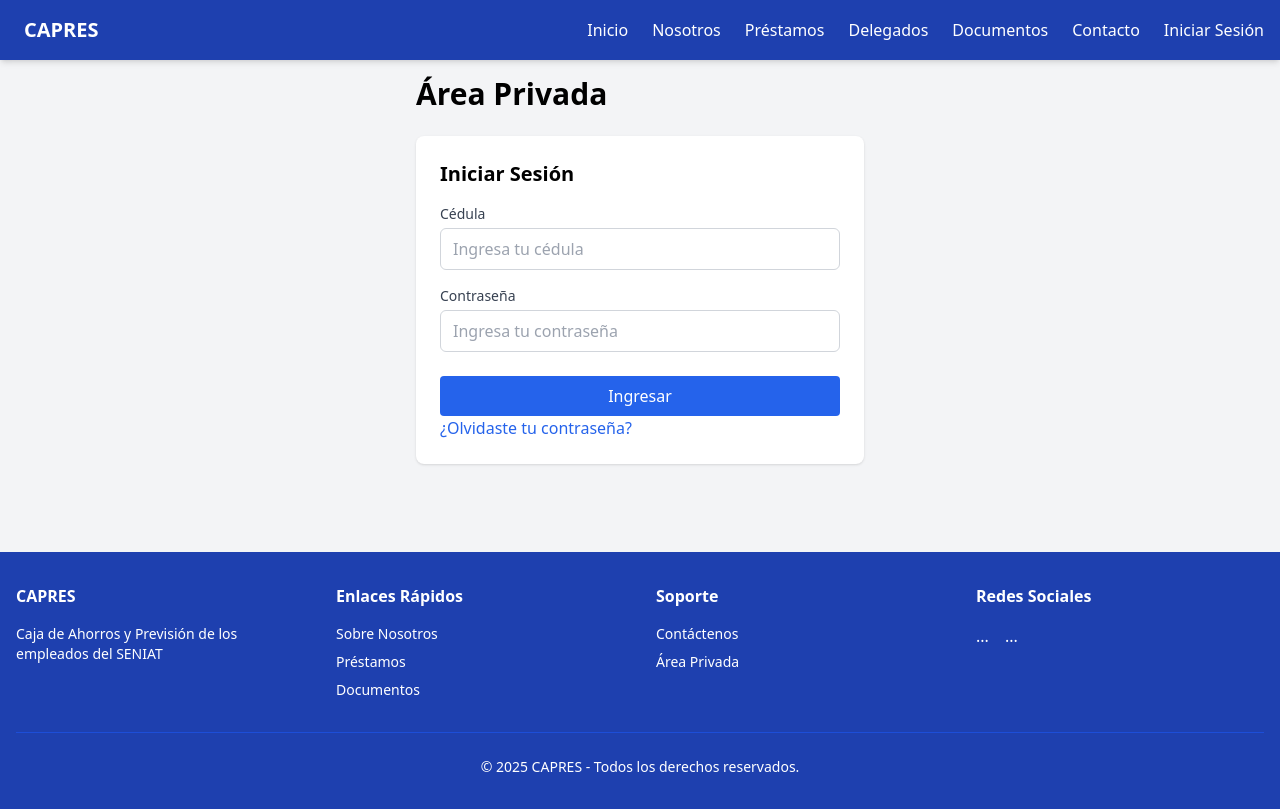
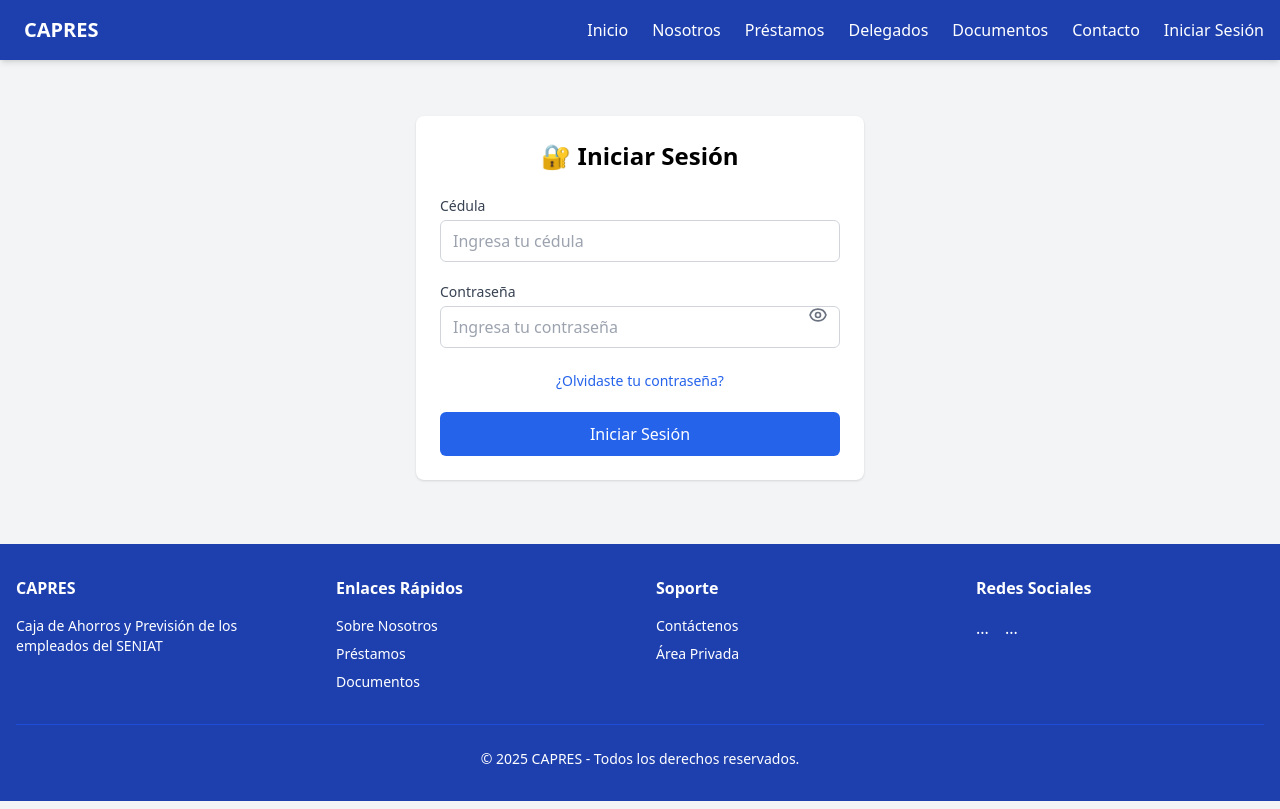
Before and after one commit to edgarjrojaslopez/capres-web, a Next.js app: page /login in a window 1280 px wide. Built offline with nearby package versions, Linux system fonts and the light colour scheme.

Commit message:
fix: mostrar/ocultar password

```diff
--- a/components/LoginForm.jsx
+++ b/components/LoginForm.jsx
@@ -1,19 +1,18 @@
+// components/LoginForm.jsx
 'use client';
 
-import { useRouter } from 'next/navigation';
 import { useState } from 'react';
-import Link from 'next/link';
 
 export default function LoginForm() {
-  const router = useRouter();
   const [cedula, setCedula] = useState('');
   const [password, setPassword] = useState('');
+  const [showPassword, setShowPassword] = useState(false); // ← Controla si se muestra la contraseña
+  const [loading, setLoading] = useState(false);
   const [error, setError] = useState('');
-  const [isLoading, setIsLoading] = useState(false);
 
   const handleSubmit = async (e) => {
     e.preventDefault();
-    setIsLoading(true);
+    setLoading(true);
     setError('');
 
     try {
@@ -28,81 +27,140 @@
       const data = await res.json();
 
       if (!res.ok) {
-        // El error de la API es un objeto. Extraemos el mensaje para mostrarlo.
-        // El error de React ocurre porque se intenta renderizar el objeto de error completo.
-        const errorMessage =
-          data.error?.message || data.error || 'Credenciales inválidas';
-        setError(errorMessage);
+        setError(data.error?.message || 'Credenciales inválidas');
         return;
       }
 
-      setError(''); // Limpiamos el error si el login es exitoso
+      // Guardar en localStorage
       localStorage.setItem('token', data.token);
-      localStorage.setItem('userId', data.user.id); // Guardamos el ID del usuario
-      localStorage.setItem('userData', JSON.stringify(data.user)); // Datos adicionales si se necesitan
-      router.push('/dashboard');
+      localStorage.setItem('userData', JSON.stringify(data.user));
+
+      // Redirigir al dashboard
+      window.location.href = '/dashboard';
     } catch (err) {
-      console.error('Error al iniciar sesión:', err);
-      setError('Hubo un problema al conectar con el servidor.'); // 👈 Mostramos un error genérico
+      setError('Error de conexión con el servidor.');
     } finally {
-      setIsLoading(false);
+      setLoading(false);
     }
   };
 
   return (
-    <div className="max-w-md mx-auto">
-      <h2 className="text-3xl font-bold mb-6">Área Privada</h2>
-      <div className="bg-white p-6 rounded-lg shadow mb-6">
-        <h3 className="text-xl font-semibold mb-4">Iniciar Sesión</h3>
-        <form onSubmit={handleSubmit}>
-          {/* Mostramos el mensaje de error aquí */}
-          {error && (
-            <div className="mb-4 p-3 bg-red-100 text-red-700 border border-red-400 rounded">
-              {error}
-            </div>
-          )}
-          <div className="mb-4">
-            <label className="block text-sm font-medium text-gray-700 mb-1">
+    <div className="max-w-md mx-auto mt-10 p-6 bg-white rounded-lg shadow">
+      <h2 className="text-2xl font-bold mb-6 text-center">🔐 Iniciar Sesión</h2>
+
+      <form onSubmit={handleSubmit} className="space-y-5">
+        {/* Campo Cédula */}
+        <div>
+          <label
+            htmlFor="cedula"
+            className="block text-sm font-medium text-gray-700 mb-1"
+          >
             Cédula
           </label>
           <input
             type="text"
+            id="cedula"
             value={cedula}
             onChange={(e) => setCedula(e.target.value)}
+            className="w-full px-3 py-2 border border-gray-300 rounded-md focus:ring-2 focus:ring-blue-500 focus:outline-none"
             placeholder="Ingresa tu cédula"
-              className="w-full px-3 py-2 border border-gray-300 rounded-md focus:outline-none focus:ring-2 focus:ring-blue-500"
             required
           />
         </div>
 
-          <div className="mb-6">
-            <label className="block text-sm font-medium text-gray-700 mb-1">
+        {/* Campo Contraseña con ícono de ojo */}
+        <div className="relative">
+          <label
+            htmlFor="password"
+            className="block text-sm font-medium text-gray-700 mb-1"
+          >
             Contraseña
           </label>
           <input
-              type="password"
+            type={showPassword ? 'text' : 'password'} // ← Cambia dinámicamente
+            id="password"
             value={password}
             onChange={(e) => setPassword(e.target.value)}
+            className="w-full px-3 py-2 border border-gray-300 rounded-md focus:ring-2 focus:ring-blue-500 focus:outline-none pr-10"
             placeholder="Ingresa tu contraseña"
-              className="w-full px-3 py-2 border border-gray-300 rounded-md focus:outline-none focus:ring-2 focus:ring-blue-500"
             required
           />
+
+          {/* Ícono de ojo */}
+          <button
+            type="button"
+            onClick={() => setShowPassword(!showPassword)}
+            className="absolute inset-y-0 right-0 pr-3 flex items-center text-gray-500 hover:text-gray-700 focus:outline-none"
+            aria-label={
+              showPassword ? 'Ocultar contraseña' : 'Mostrar contraseña'
+            }
+          >
+            {showPassword ? (
+              <svg
+                xmlns="http://www.w3.org/2000/svg"
+                className="h-5 w-5"
+                fill="none"
+                viewBox="0 0 24 24"
+                stroke="currentColor"
+              >
+                <path
+                  strokeLinecap="round"
+                  strokeLinejoin="round"
+                  strokeWidth={2}
+                  d="M13.875 18.825A10.05 10.05 0 0112 19c-4.478 0-8.268-2.943-9.543-7a9.97 9.97 0 011.563-3.029m5.858.908a3 3 0 114.243 4.243M9.878 9.878l4.242 4.242M9.878 9.878L3 3m6.878 6.878L21 21"
+                />
+              </svg>
+            ) : (
+              <svg
+                xmlns="http://www.w3.org/2000/svg"
+                className="h-5 w-5"
+                fill="none"
+                viewBox="0 0 24 24"
+                stroke="currentColor"
+              >
+                <path
+                  strokeLinecap="round"
+                  strokeLinejoin="round"
+                  strokeWidth={2}
+                  d="M15 12a3 3 0 11-6 0 3 3 0 016 0z"
+                />
+                <path
+                  strokeLinecap="round"
+                  strokeLinejoin="round"
+                  strokeWidth={2}
+                  d="M2.458 12C3.732 7.943 7.523 5 12 5c4.478 0 8.268 2.943 9.542 7-1.274 4.057-5.064 7-9.542 7-4.477 0-8.268-2.943-9.542-7z"
+                />
+              </svg>
+            )}
+          </button>
         </div>
 
+        {/* Mensaje de error */}
+        {error && (
+          <div className="text-red-600 text-sm text-center bg-red-50 py-2 px-3 rounded">
+            {error}
+          </div>
+        )}
+
+        {/* Enlace a recuperación de contraseña */}
+        <div className="text-center">
+          <a
+            href="/forgot-password"
+            className="text-blue-600 hover:underline text-sm"
+          >
+            ¿Olvidaste tu contraseña?
+          </a>
+        </div>
+
+        {/* Botón de envío */}
         <button
           type="submit"
-            className="w-full bg-blue-600 text-white py-2 px-4 rounded hover:bg-blue-700 transition-colors disabled:bg-blue-300 disabled:cursor-not-allowed"
-            disabled={isLoading}
+          disabled={loading}
+          className="w-full py-2.5 px-4 bg-blue-600 text-white font-medium rounded-md hover:bg-blue-700 disabled:bg-blue-300 transition"
         >
-            {isLoading ? 'Ingresando...' : 'Ingresar'}
+          {loading ? 'Iniciando...' : 'Iniciar Sesión'}
         </button>
-          <p>
-            <Link href="/forgot-password" className="text-blue-600">
-              ¿Olvidaste tu contraseña?
-            </Link>
-          </p>
       </form>
-      </div>
     </div>
   );
 }
```
Lines whose indentation alone changed are shown as unchanged.
